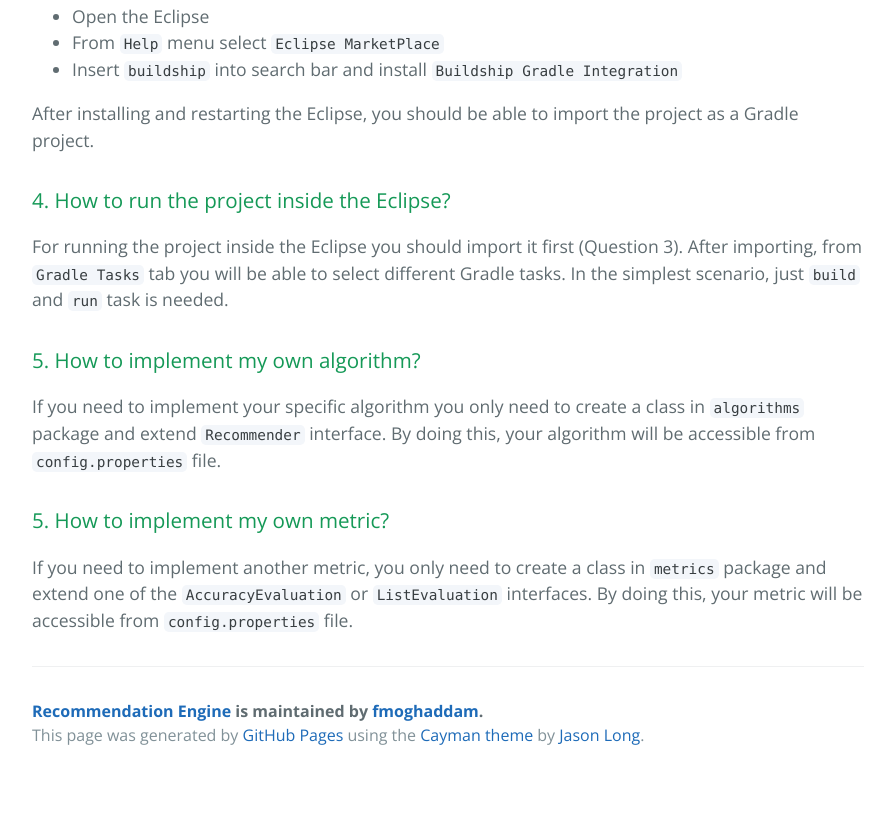
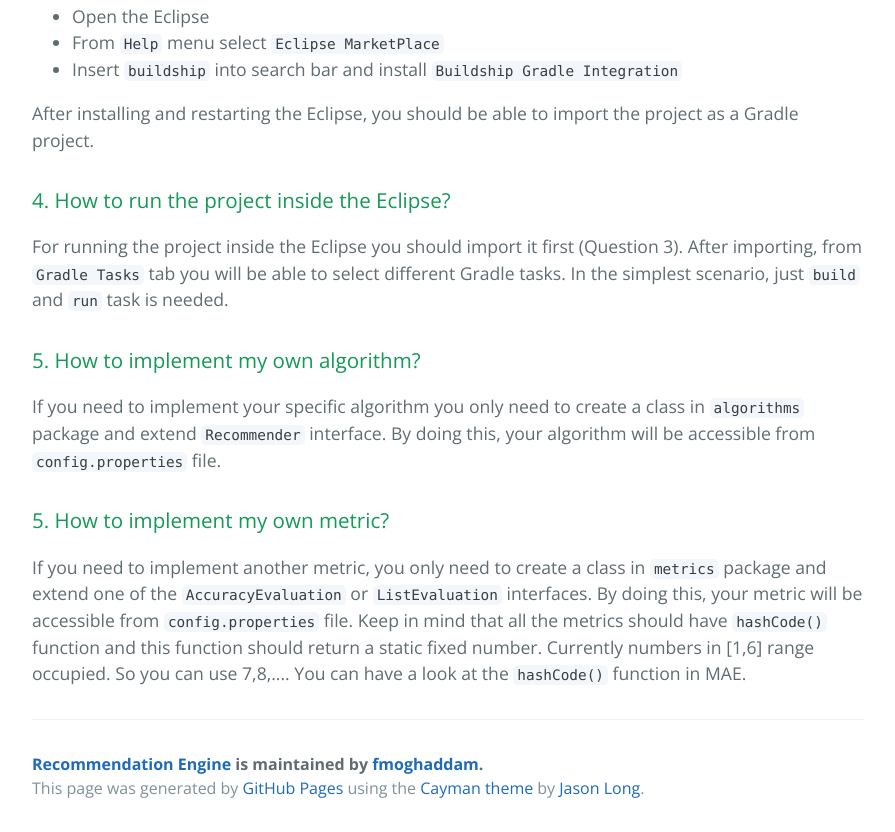
Before and after one commit to fmoghaddam/Hi-Rec, a plain HTML site: page index.html in a window 1280 px wide. Shown: the part 6002-6834 px from the top of the page, without its empty margins (192-1087 px from the left). Before the commit the page ends 6781 px from the top, so only its background shows below. Drawn offline with nearby package versions, Linux system fonts and the light colour scheme.

```diff
--- a/index.html
+++ b/index.html
@@ -399,7 +399,7 @@ ALGORITHM_X_USE_RATING=false
 <h3>
 <a id="5-how-to-implement-my-own-metric" class="anchor" href="#5-how-to-implement-my-own-metric" aria-hidden="true"><span aria-hidden="true" class="octicon octicon-link"></span></a>5. How to implement my own metric?</h3>
 
-<p>If you need to implement another metric, you only need to create a class in <code>metrics</code> package and extend one of the <code>AccuracyEvaluation</code> or <code>ListEvaluation</code> interfaces. By doing this, your metric will be accessible from <code>config.properties</code> file.</p>
+<p>If you need to implement another metric, you only need to create a class in <code>metrics</code> package and extend one of the <code>AccuracyEvaluation</code> or <code>ListEvaluation</code> interfaces. By doing this, your metric will be accessible from <code>config.properties</code> file. Keep in mind that all the metrics should have <code>hashCode()</code> function and this function should return a static fixed number. Currently numbers in [1,6] range occupied. So you can use 7,8,.... You can have a look at the <code>hashCode()</code> function in MAE.  </p>
 
       <footer class="site-footer">
         <span class="site-footer-owner"><a href="https://github.com/fmoghaddam/RecommendationEngine">Recommendation Engine</a> is maintained by <a href="https://github.com/fmoghaddam">fmoghaddam</a>.</span>
```
Also changed, not shown: params.json (+1 -1 lines).
